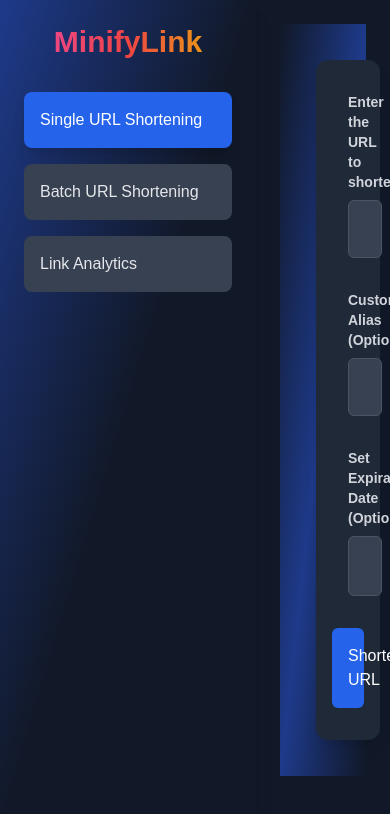
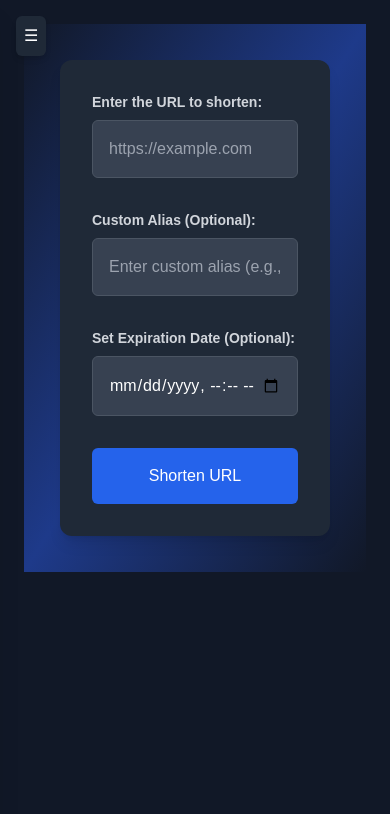
Before and after one commit to pradeep-jatav/minify_url, a Next.js app in the folder minify-link-next/: page / in a window 390 px wide. Shown: the top 814 px of the page. Built offline with nearby package versions, Linux system fonts and the light colour scheme.

Commit message:
Update Sidebar.js

```diff
--- a/minify-link-next/components/Sidebar.js
+++ b/minify-link-next/components/Sidebar.js
@@ -1,11 +1,30 @@
+import { useState } from "react";
+
 export default function Sidebar({ activeFeature, setActiveFeature }) {
+  const [isSidebarOpen, setIsSidebarOpen] = useState(false);
+
   const features = [
     { id: "single", label: "Single URL Shortening" },
     { id: "batch", label: "Batch URL Shortening" },
     { id: "analytics", label: "Link Analytics" },
   ];
+
   return (
-  <div className="bg-gradient-to-br from-blue-900 via-gray-900 to-gray-900 text-white h-full w-64 p-6 shadow-xl">
+    <div className="relative">
+      {/* Hamburger Button for Mobile */}
+      <button
+        className="absolute top-4 left-4 z-50 p-2 bg-gray-800 text-white rounded-md shadow-md md:hidden"
+        onClick={() => setIsSidebarOpen(!isSidebarOpen)}
+      >
+        {isSidebarOpen ? "✖" : "☰"}
+      </button>
+
+      {/* Sidebar */}
+      <div
+        className={`fixed top-0 left-0 h-full w-64 bg-gradient-to-br from-blue-900 via-gray-900 to-gray-900 text-white shadow-xl p-6 transform transition-transform duration-300 ease-in-out z-50 ${
+          isSidebarOpen ? "translate-x-0" : "-translate-x-full"
+        } md:translate-x-0 md:static`}
+      >
         <h2 className="text-3xl font-extrabold text-center mb-8 text-transparent bg-clip-text bg-gradient-to-r from-pink-500 via-red-500 to-yellow-500">
           MinifyLink
         </h2>
@@ -13,7 +32,10 @@ return (
           {features.map((feature) => (
             <li key={feature.id}>
               <button
-            onClick={() => setActiveFeature(feature.id)}
+                onClick={() => {
+                  setActiveFeature(feature.id); // Switch the active feature
+                  setIsSidebarOpen(false); // Close the sidebar on mobile
+                }}
                 className={`w-full text-left p-4 rounded-lg transition-all duration-300 transform hover:scale-105 ${
                   activeFeature === feature.id
                     ? "bg-blue-600 text-white shadow-lg"
@@ -26,5 +48,14 @@ return (
           ))}
         </ul>
       </div>
+
+      {/* Backdrop for Mobile */}
+      {isSidebarOpen && (
+        <div
+          className="fixed inset-0 bg-black bg-opacity-50 z-40 md:hidden"
+          onClick={() => setIsSidebarOpen(false)} // Closes sidebar when clicking on backdrop
+        ></div>
+      )}
+    </div>
   );
 }
```
Lines whose indentation alone changed are shown as unchanged.
